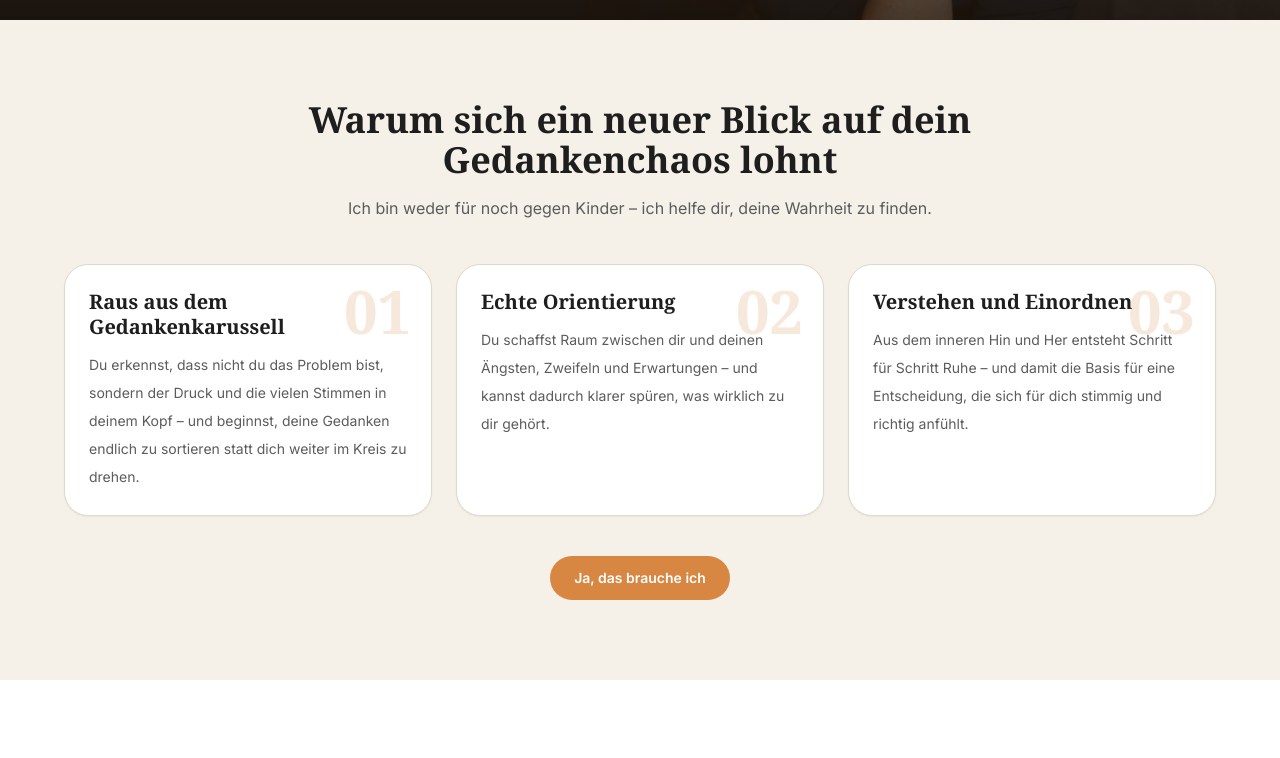
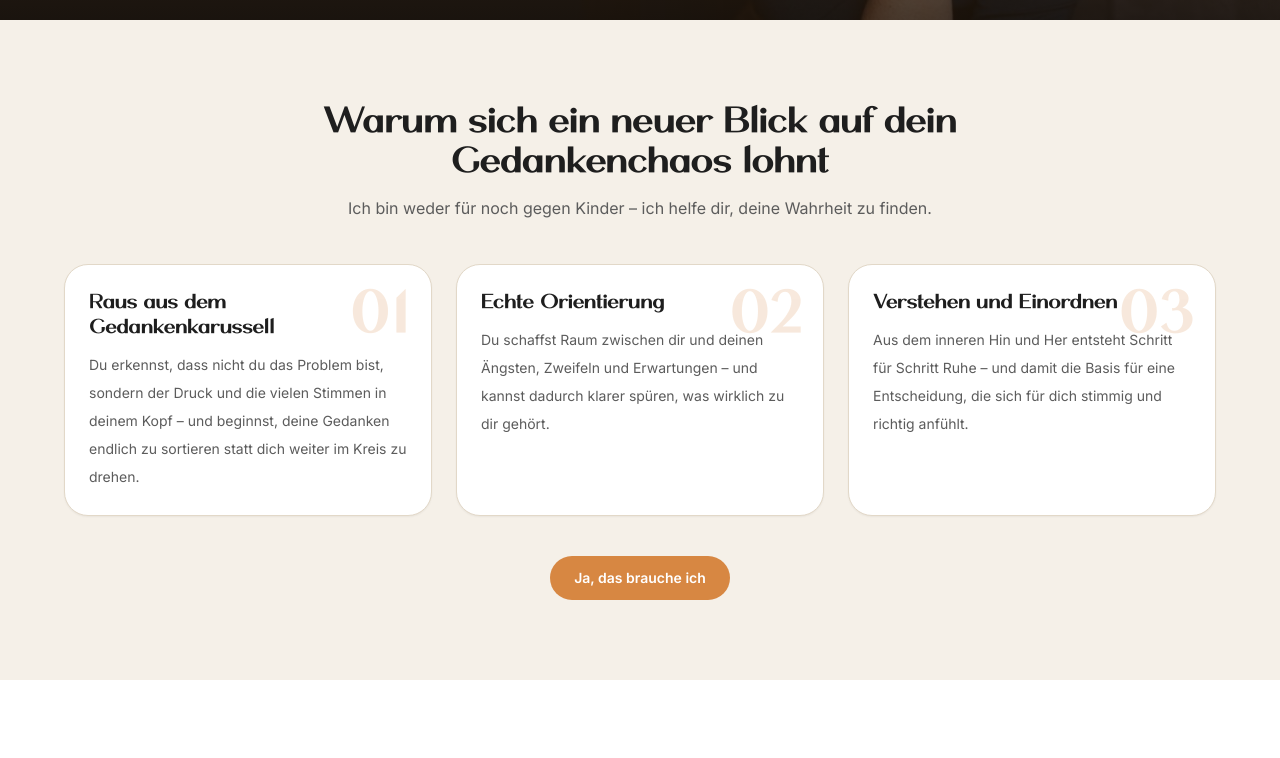
Before and after one commit to mmdscon/willichkinder, a Next.js app: page / in a window 1280 px wide. Shown: the part 2496-3254 px from the top of the page. Built offline with nearby package versions, Linux system fonts and the light colour scheme; no server answers.

Commit message:
Add files via upload

```diff
--- a/src/app/danke-termin/page.tsx
+++ b/src/app/danke-termin/page.tsx
@@ -1,11 +1,11 @@
 export default function DankePage() {
   return (
     <main
-      className="min-h-screen flex items-center justify-center px-4"
+      className="min-h-screen flex items-center justify-center px-4 py-16"
       style={{ backgroundColor: "#F5F0E8" }}
     >
       <div
-        className="max-w-2xl w-full rounded-3xl p-10 text-center shadow-sm"
+        className="max-w-2xl w-full rounded-3xl p-10 text-center shadow-sm my-12"
         style={{ backgroundColor: "#fff", border: "1px solid #E2D8C8" }}
       >
         <div
@@ -19,7 +19,7 @@ export default function DankePage() {
 
         <h1
           className="text-3xl mb-4"
-          style={{ fontFamily: "'Mansory', Georgia, serif", color: "#1E1E1E" }}
+          style={{ fontFamily: "'Mansory', Georgia, serif", fontWeight: 700, color: "#1E1E1E" }}
         >
           Ein letzter Schritt noch …
         </h1>
--- a/src/app/globals.css
+++ b/src/app/globals.css
@@ -1,6 +1,14 @@
 @tailwind base;
 @tailwind components;
 @tailwind utilities;
+
+@font-face {
+  font-family: 'Mansory';
+  src: url('/fonts/Mansory-Bold.ttf') format('truetype');
+  font-weight: 700;
+  font-style: normal;
+  font-display: swap;
+}
 
 :root {
   --accent: #D78742;
```
